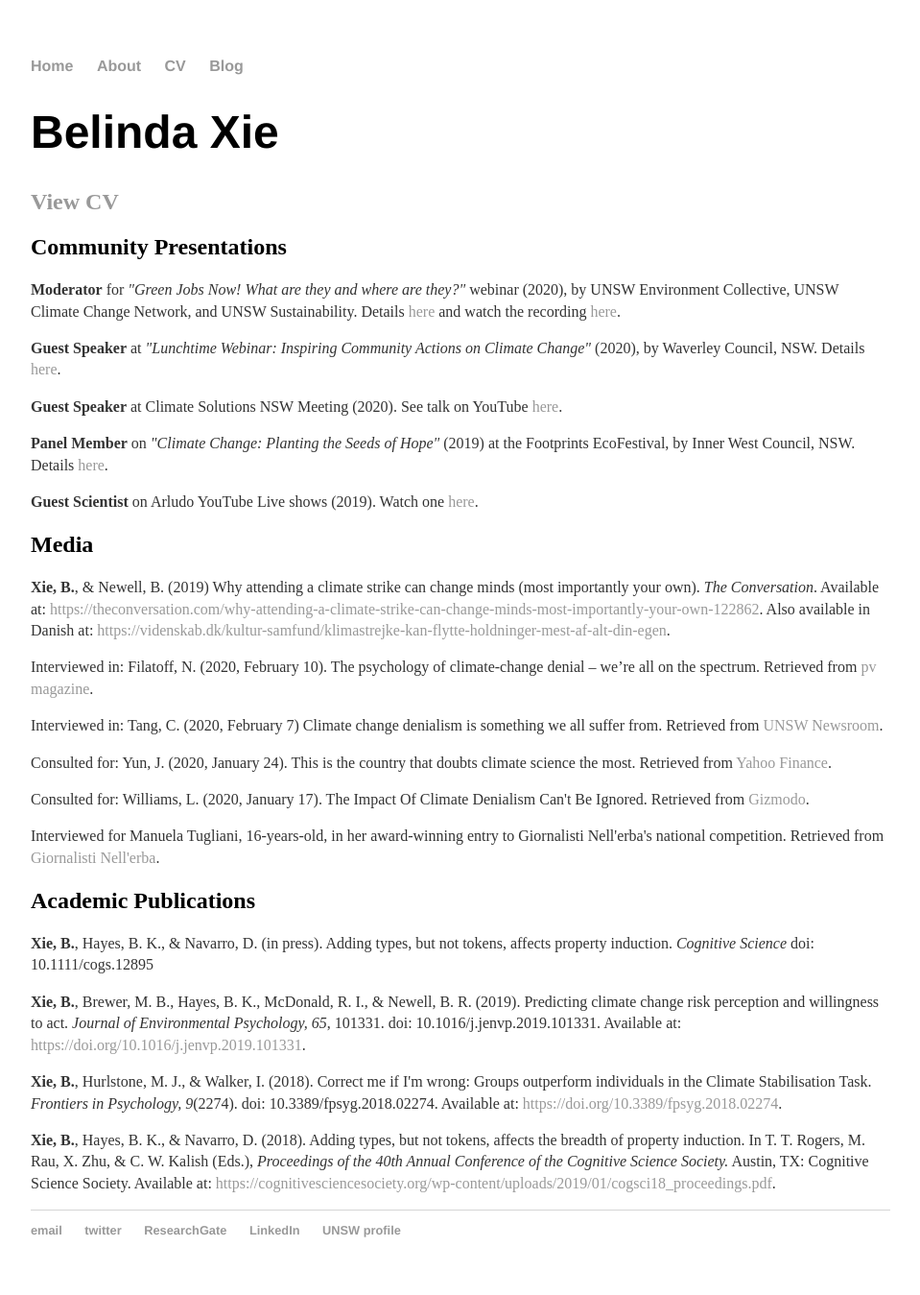
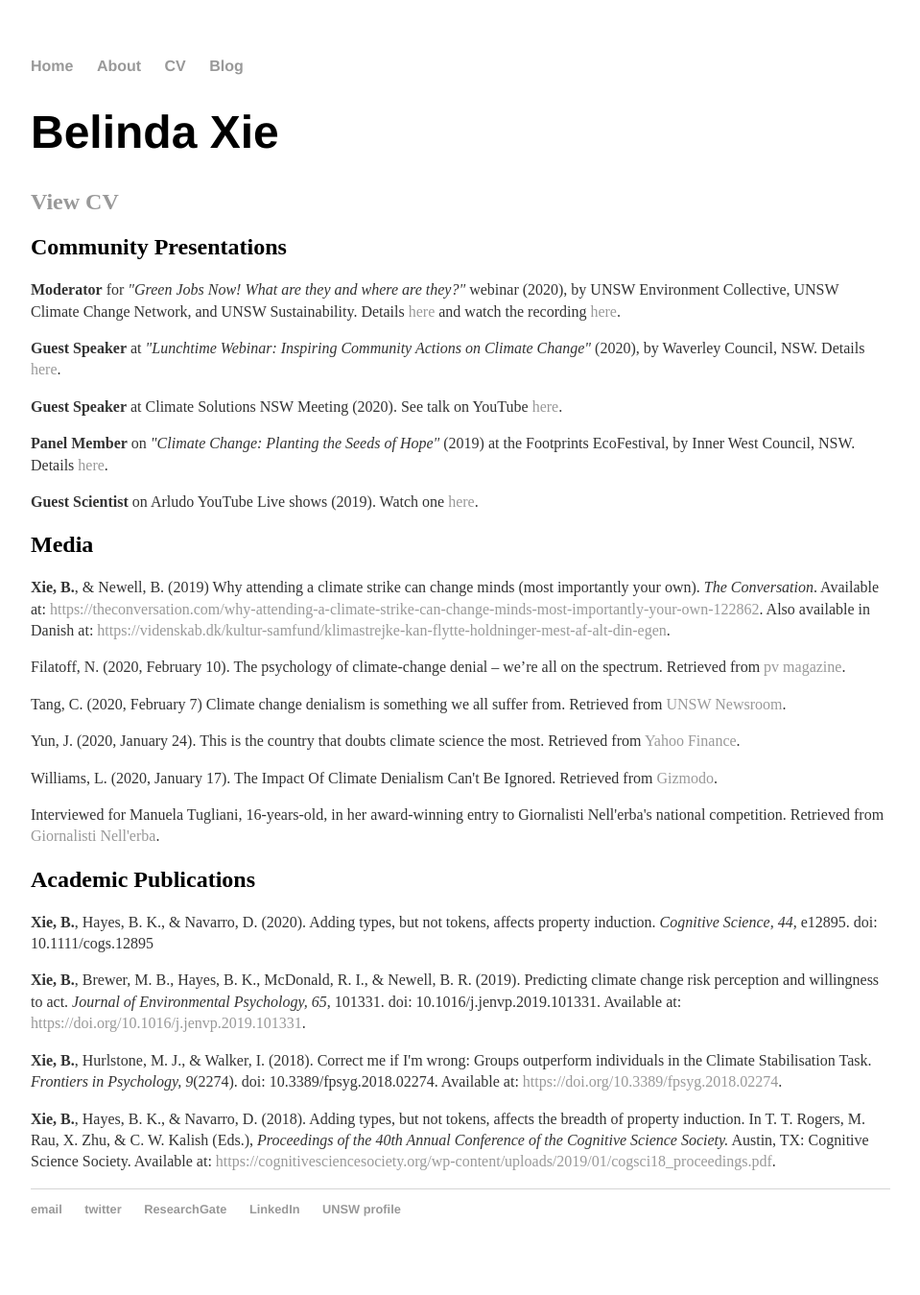
Before and after one commit to belindaxie/belindaxie.github.io, a Jekyll site: the page built from cv/index.html, in a window 1280 px wide. Shown: the whole page at 96% size, without its empty margins (160-1119 px from the left). Built offline with Jekyll 4.4.1, drawn with Linux system fonts in a browser that asks for light colours; after the commit the page ends 1327 px from its top, so only the background shows below that.

Commit message:
added Cognitive Science publication

```diff
--- a/cv/index.html
+++ b/cv/index.html
@@ -32,20 +32,20 @@ title: CV of Belinda Xie
 
 	<p><strong>Xie, B.</strong>, & Newell, B. (2019) Why attending a climate strike can change minds (most importantly your own). <em>The Conversation</em>. Available at: <a href="https://theconversation.com/why-attending-a-climate-strike-can-change-minds-most-importantly-your-own-122862">https://theconversation.com/why-attending-a-climate-strike-can-change-minds-most-importantly-your-own-122862</a>. Also available in Danish at: <a href="https://videnskab.dk/kultur-samfund/klimastrejke-kan-flytte-holdninger-mest-af-alt-din-egen">https://videnskab.dk/kultur-samfund/klimastrejke-kan-flytte-holdninger-mest-af-alt-din-egen</a>.</p>
 
-	<p>Interviewed in: Filatoff, N. (2020, February 10). The psychology of climate-change denial – we’re all on the spectrum. Retrieved from <a href="https://www.pv-magazine.com/2020/02/10/the-psychology-of-climate-change-denial-were-all-on-the-spectrum/">pv magazine</a>.</p>
+	<p>Filatoff, N. (2020, February 10). The psychology of climate-change denial – we’re all on the spectrum. Retrieved from <a href="https://www.pv-magazine.com/2020/02/10/the-psychology-of-climate-change-denial-were-all-on-the-spectrum/">pv magazine</a>.</p>
 
-	<p>Interviewed in: Tang, C. (2020, February 7) Climate change denialism is something we all suffer from. Retrieved from <a href="https://newsroom.unsw.edu.au/news/science-tech/climate-change-denialism-something-we-all-suffer">UNSW Newsroom</a>.</p>
+	<p>Tang, C. (2020, February 7) Climate change denialism is something we all suffer from. Retrieved from <a href="https://newsroom.unsw.edu.au/news/science-tech/climate-change-denialism-something-we-all-suffer">UNSW Newsroom</a>.</p>
 
-	<p>Consulted for: Yun, J. (2020, January 24). This is the country that doubts climate science the most. Retrieved from <a href="https://au.finance.yahoo.com/news/country-doubt-climate-science-052852930.html">Yahoo Finance</a>.</p>
+	<p>Yun, J. (2020, January 24). This is the country that doubts climate science the most. Retrieved from <a href="https://au.finance.yahoo.com/news/country-doubt-climate-science-052852930.html">Yahoo Finance</a>.</p>
 
-	<p>Consulted for: Williams, L. (2020, January 17). The Impact Of Climate Denialism Can't Be Ignored. Retrieved from <a href="https://www.gizmodo.com.au/2020/01/climate-denialism-arson-online-campaign/">Gizmodo</a>.</p>
+	<p>Williams, L. (2020, January 17). The Impact Of Climate Denialism Can't Be Ignored. Retrieved from <a href="https://www.gizmodo.com.au/2020/01/climate-denialism-arson-online-campaign/">Gizmodo</a>.</p>
 
 	<p>Interviewed for Manuela Tugliani, 16-years-old, in her award-winning entry to Giornalisti Nell'erba's national competition. Retrieved from <a href="http://www.giornalistinellerba.org/opere/quando-il-consenso-unanime-degli-scienziati-non-basta/">Giornalisti Nell'erba</a>.</p>
 
 
 <h2>Academic Publications </h2>
 
-	<p><strong>Xie, B.</strong>, Hayes, B. K., & Navarro, D. (in press). Adding types, but not tokens, affects property induction. <em>Cognitive Science</em> doi: 10.1111/cogs.12895</p>
+	<p><strong>Xie, B.</strong>, Hayes, B. K., & Navarro, D. (2020). Adding types, but not tokens, affects property induction. <em>Cognitive Science, 44</em>, e12895. doi: 10.1111/cogs.12895</p>
 
 	<p><strong>Xie, B.</strong>, Brewer, M. B., Hayes, B. K., McDonald, R. I., & Newell, B. R. (2019). Predicting climate change risk perception and willingness to act. <em>Journal of Environmental Psychology, 65</em>, 101331. doi: 10.1016/j.jenvp.2019.101331. Available at: <a href="https://doi.org/10.1016/j.jenvp.2019.101331">https://doi.org/10.1016/j.jenvp.2019.101331</a>.</p>
 
```
